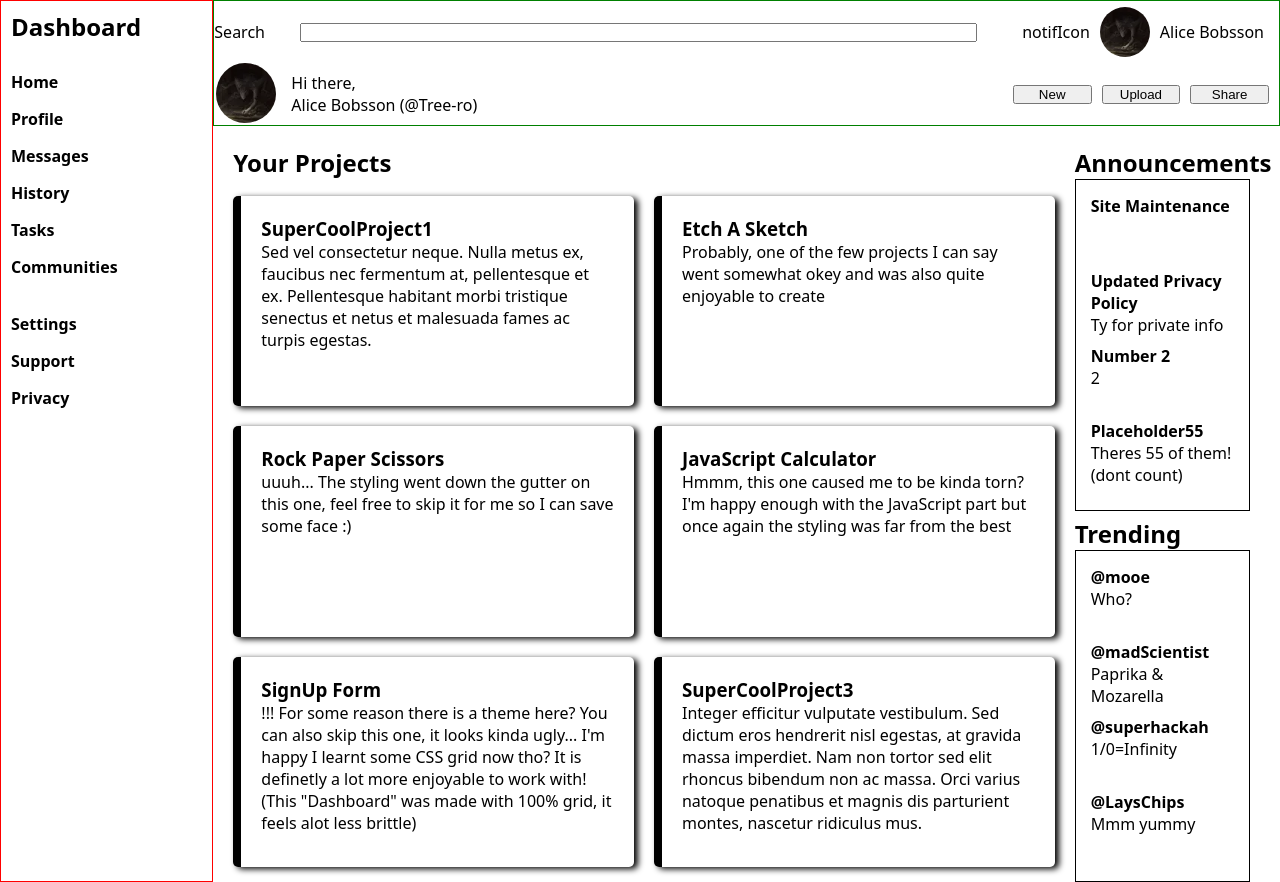
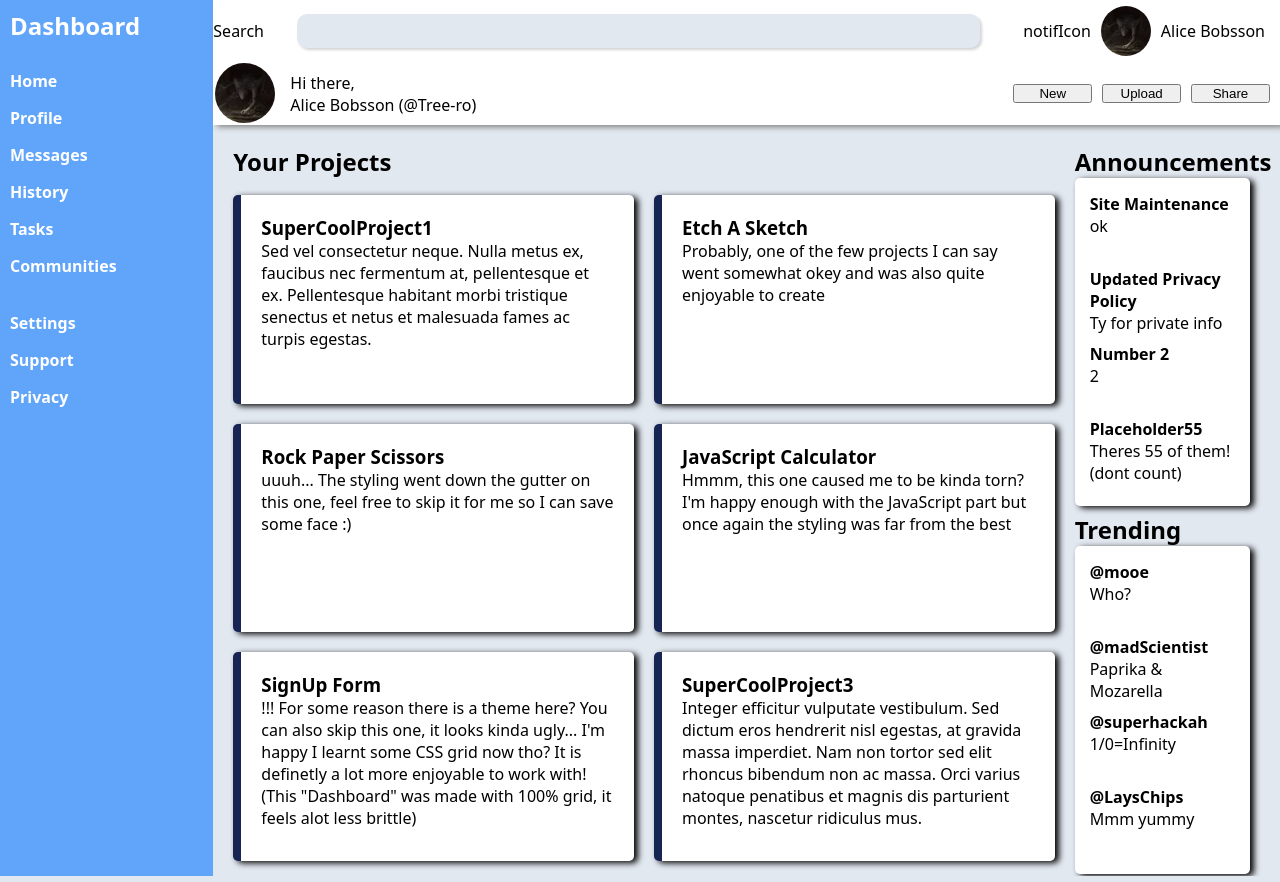
Before and after one commit to Tree-Ro/admin-dashboard, a plain HTML site: page index.html in a window 1280 px wide. Drawn offline with Linux system fonts and the light colour scheme.

Commit message:
Added Colour, box shadows and styled parts of the search input

```diff
--- a/index.html
+++ b/index.html
@@ -125,7 +125,7 @@
                     <div class="announcement-container">
                         <div>
                             <h4>Site Maintenance</h4>
-                            <p></p>
+                            <p>ok</p>
                         </div>
                         <div>
                             <h4>Updated Privacy Policy</h4>
--- a/styles.css
+++ b/styles.css
@@ -1,9 +1,17 @@
+:root {
+    --sidebar-colour: #60a5fa;
+    --nav-colour: #e0f2fe;
+    --border-colour: #172554;
+    --content-colour: #e2e8f0;
+}
+
 * {
     margin: 0;
     padding: 0;
 }
 html {
     font-family: system-ui, -apple-system, BlinkMacSystemFont, 'Segoe UI', Roboto, Oxygen, Ubuntu, Cantarell, 'Open Sans', 'Helvetica Neue', sans-serif;
+    background-color: var(--content-colour);
 }
 a {
     all: unset;
@@ -20,12 +28,14 @@ a {
 }
 
 .sidebar {
-    border: 1px solid red;
     grid-row: 1 / -1;
 
     display: grid;
     grid-template-rows: 50px min-content min-content;
     gap: 20px;
+
+    background-color: var(--sidebar-colour);
+    color: white;
 }
 .sidebar .logo {
     margin-left: 10px;
@@ -46,11 +56,12 @@ a {
 }
 
 .navbar {
-    border: 1px solid green;
-
     display: grid;
     grid-template-columns: 3fr 1fr;
     grid-template-rows: 1fr 1fr;
+
+    background-color: white;
+    box-shadow: 4px 2px 6px grey;
 }
 .navbar .search {
     display: grid;
@@ -61,7 +72,19 @@ a {
 .navbar .search input[type='text'] {
     width: 90%;
     place-self: center;
+    border: none;
+    border-radius: 10px;
+    height: 26px;
+    box-shadow: 2px 2px 3px lightgray;
+    padding: 4px;
+
+    background-color: var(--content-colour);
 }
+.navbar .search input:focus-visible {
+    outline: none;
+    box-shadow: 2px 2px 3px gray;
+}
+
 .navbar .search label {
     display: none;
 }
@@ -123,19 +146,23 @@ a {
     grid-column: 1 / -1;
 }
 .content .main-content .card {
-    border-left: 8px solid black;
+    border-left: 8px solid var(--border-colour);
     border-radius: 5px;
     padding: 20px;
     box-shadow: 4px 2px 6px black;
+
+    background-color: white;
 }
 .content .trending-container,
 .content .announcement-container {
-    border: 1px solid black;
     margin-right: 30px;
     padding-top: 15px;
     padding-left: 15px;
     padding-right: 15px;
     height:90%;
+    border-radius: 5px;
+    background-color: white;
+    box-shadow: 4px 2px 6px black;
 
     display: grid;
     grid-auto-rows: 75px;
```
